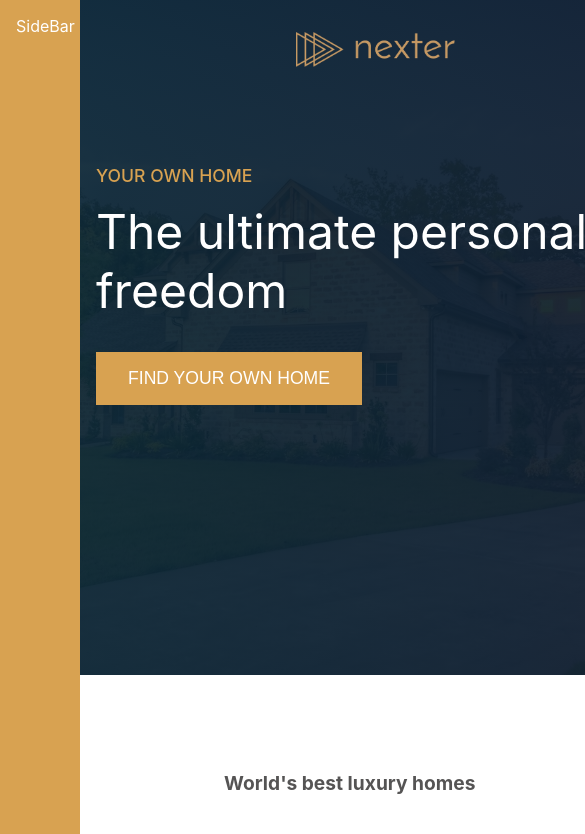
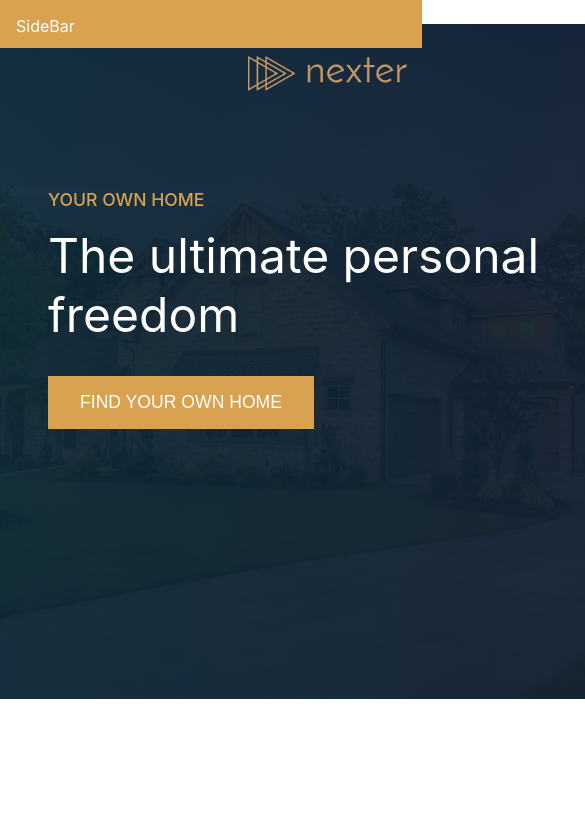
Before and after one commit to ashrofdev/nexter-in-react, a React (Create React App) app: page / in a window 390 px wide. Shown: the top 834 px of the page, 585 px wide, since content can reach past the window. Built offline with nearby package versions, Linux system fonts and the light colour scheme.

Commit message:
macking nexter responsive

```diff
--- a/src/App.css
+++ b/src/App.css
@@ -1,7 +1,7 @@
 .App {
   color: #fff;
   display: grid;
-  grid-template-columns: minmax(3rem, 5rem) minmax(2rem, 1fr) repeat(6, minmax(6rem, 10rem)) minmax(2rem, 1fr);
+  grid-template-columns: minmax(3rem, 4rem) minmax(2rem, 1fr) repeat(6, minmax(6rem, 10rem)) minmax(2rem, 1fr);
 }
 
 .head {
@@ -89,7 +89,6 @@
   grid-column: 1/2;
   grid-row: 1/ 9;
   position: fixed;
-  width: 3rem;
   height: 100vh;
 }
 .features {
@@ -289,6 +288,7 @@
   display: flex;
   justify-content: center;
   align-items: center;
+  flex-wrap: wrap;
   margin-bottom: 3rem;
 }
 .footer li {
@@ -303,3 +303,71 @@
 button {
   cursor: pointer;
 }
+
+
+
+/* writing media queries */
+
+@media only screen and (max-width: 950px) {
+  .App {
+    grid-template-columns: 1fr minmax(2rem, 1fr) repeat(6, minmax(6rem, 10rem)) minmax(2rem, 1fr);
+  }
+  .side-bar {
+    position: fixed;
+    width: 100%;
+    height: 1rem;
+  }
+  .head {
+    margin-top: 1.5rem;
+  }
+}
+@media only screen and (max-width: 850px) {
+  /* .head {
+    display: block;
+  }
+  .head .main {
+    padding-bottom: 2rem;
+  }
+  .head .realtor .persons {
+    display: flex;
+    justify-content: center;
+    align-items: center;
+  }
+  .story {
+    flex-direction: column;
+  }
+  .story .left {
+    width: 100%;
+    padding: 3rem 0;
+  }
+  .story .left .hp img {
+    width: 100%;
+  }
+  .story .right {
+    width: 100%;
+    padding: 1rem 0;
+    text-align: center;
+  }
+  .story .right h1 {
+    font-size: 1.5rem;
+    font-style: italic;
+    font-weight: 600;
+    color: rgb(59, 59, 59);
+  } */
+}
+@media only screen and (max-width: 450px) {
+  .head .realtor .persons {
+    flex-direction: column;
+  }
+  .App {
+    display: block;
+  }
+  .side-bar {
+    position: fixed;
+    top: 0;
+    left: 0;
+  }
+  .features {
+    margin-top: 23rem;
+  }
+}
--- a/src/components/Head.js
+++ b/src/components/Head.js
@@ -13,26 +13,28 @@ const Head = () => {
       </div>
       <div className="realtor">
         <h2>TOP 3 REALTORS</h2>
+        <div className="persons">
         <div className="real">
-        <img alt="" src={require('./img/realtor-1.jpeg')}/>
+          <img alt="" src={require('./img/realtor-1.jpeg')}/>
           <div className="data">
             <p>Eric Feinman</p>
             <span>256 HOUSES SOLDS</span>
           </div>
         </div>
         <div className="real">
-        <img alt="" src={require('./img/realtor-2.jpeg')}/>
+          <img alt="" src={require('./img/realtor-2.jpeg')}/>
           <div className="data">
             <p>Kim Brown</p>
             <span>212 HOUSES SOLDS</span>
           </div>
         </div>
         <div className="real">
-        <img alt="" src={require('./img/realtor-3.jpeg')}/>
+          <img alt="" src={require('./img/realtor-3.jpeg')}/>
           <div className="data">
             <p>Toby Ramsey</p>
             <span>198 HOUSES SOLDS</span>
           </div>
+        </div>
         </div>
       </div>
     </div>
```
